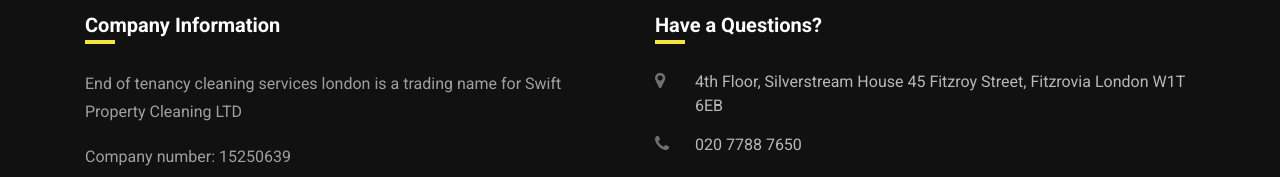
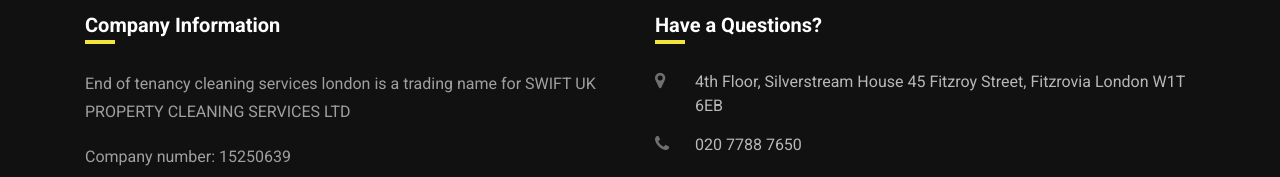
Before and after one commit to shar27/endoftenancycleaning, a plain HTML site: page about.html in a window 1280 px wide. Shown: the part 1576-1753 px from the top of the page. Drawn offline with Linux system fonts and the light colour scheme; some packages are replaced by stand-ins of ours.

Commit message:
company name

```diff
--- a/about.html
+++ b/about.html
@@ -124,7 +124,7 @@
 				<div class="col-md-6 col-lg-6 mb-4 mb-md-0">
 					<h2 class="footer-heading">Company Information</h2>
 					<p>
-						End of tenancy cleaning services london is a trading name for Swift Property Cleaning LTD
+						End of tenancy cleaning services london is a trading name for SWIFT UK PROPERTY CLEANING SERVICES LTD
 					</p>
 					<p>Company number:
 						15250639
```
Also changed, not shown: contact.html (+1 -1 lines), index.html (+1 -1 lines).
